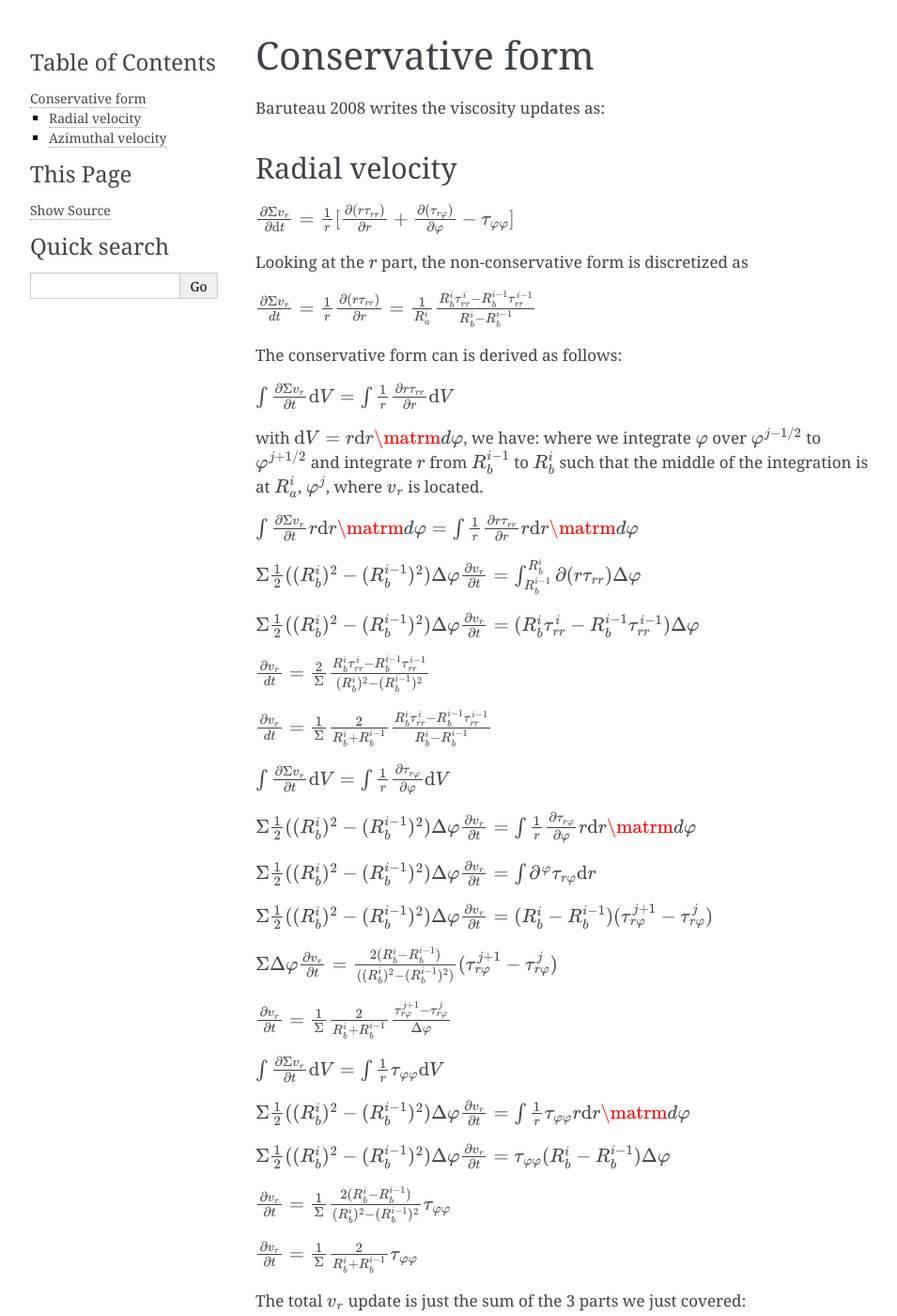
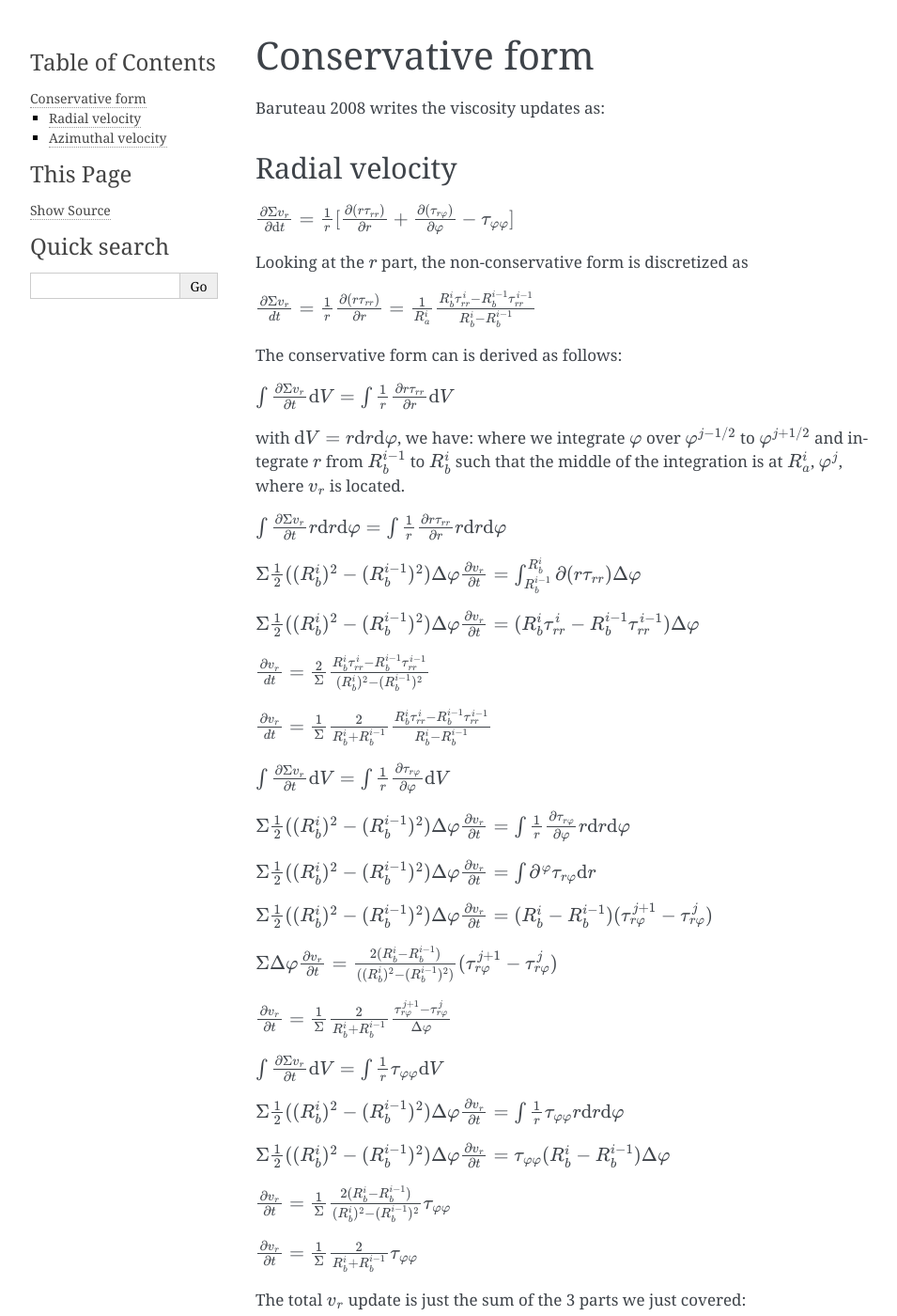
Before and after one commit to rometsch/fargocpt, a Sphinx documentation site: the page built from docs/source/Numerics/conservative_viscosity_update.md, in a window 1280 px wide and 1400 px high. Shown: the whole window at 94% size, without its empty margins (148-1103 px from the left). Built offline with Sphinx 7.4.7, drawn with Linux system fonts in a browser that asks for light colours; some of the changed text lies outside the part shown.

Commit message:
fix some issues in old docu

```diff
--- a/docs/source/Numerics/conservative_viscosity_update.md
+++ b/docs/source/Numerics/conservative_viscosity_update.md
@@ -14,12 +14,12 @@ The conservative form can is derived as follows:
 
 $\int \frac{\partial \Sigma v_r}{\partial t} \mathrm{d}V = \int \frac{1}{r}\frac{\partial r \tau_{rr}}{\partial r} \mathrm{d}V$
 
-with $\mathrm{d}V = r \mathrm{d}r \matrm{d} \varphi$, we have: where we
+with $\mathrm{d}V = r \mathrm{d}r \mathrm{d} \varphi$, we have: where we
 integrate $\varphi$ over $\varphi^{j-1/2}$ to $\varphi^{j+1/2}$
 and integrate $r$ from $R_b^{i-1}$ to $R_b^i$ such that the middle of the
 integration is at $R_a^i$, $\varphi^j$,  where $v_r$ is located.
 
-$\int \frac{\partial \Sigma v_r}{\partial t} r \mathrm{d}r \matrm{d} \varphi = \int \frac{1}{r}\frac{\partial r \tau_{rr}}{\partial r} r \mathrm{d}r \matrm{d} \varphi$
+$\int \frac{\partial \Sigma v_r}{\partial t} r \mathrm{d}r \mathrm{d} \varphi = \int \frac{1}{r}\frac{\partial r \tau_{rr}}{\partial r} r \mathrm{d}r \mathrm{d} \varphi$
 
 $\Sigma \frac{1}{2}((R_b^i)^2 - (R_b^{i-1})^2) \Delta \varphi \frac{\partial v_r}{\partial t} = \int^{R_b^i}_{R_b^{i-1}} \partial (r \tau_{rr}) \Delta\varphi$
 
@@ -32,7 +32,7 @@ $\frac{\partial v_r}{dt} = \frac{1}{\Sigma}\frac{2}{R_b^i + R_b^{i-1}} \frac{R_b
 
 $\int \frac{\partial \Sigma v_r}{\partial t} \mathrm{d}V = \int \frac{1}{r}\frac{\partial \tau_{r\varphi}}{\partial \varphi} \mathrm{d}V$
 
-$\Sigma \frac{1}{2}((R_b^i)^2 - (R_b^{i-1})^2) \Delta \varphi \frac{\partial v_r}{\partial t} = \int \frac{1}{r}\frac{\partial \tau_{r\varphi}}{\partial \varphi}  r \mathrm{d}r \matrm{d} \varphi$
+$\Sigma \frac{1}{2}((R_b^i)^2 - (R_b^{i-1})^2) \Delta \varphi \frac{\partial v_r}{\partial t} = \int \frac{1}{r}\frac{\partial \tau_{r\varphi}}{\partial \varphi}  r \mathrm{d}r \mathrm{d} \varphi$
 
 $\Sigma \frac{1}{2}((R_b^i)^2 - (R_b^{i-1})^2) \Delta \varphi \frac{\partial v_r}{\partial t} = \int \partial^{\varphi} \tau_{r\varphi}  \mathrm{d}r$
 
@@ -47,7 +47,7 @@ $\frac{\partial v_r}{\partial t} = \frac{1}{\Sigma} \frac{2}{R_b^i + R_b^{i-1}}
 
 $\int \frac{\partial \Sigma v_r}{\partial t} \mathrm{d}V = \int \frac{1}{r} \tau_{\varphi\varphi} \mathrm{d}V$
 
-$\Sigma \frac{1}{2}((R_b^i)^2 - (R_b^{i-1})^2) \Delta \varphi \frac{\partial v_r}{\partial t} = \int \frac{1}{r}\tau_{\varphi \varphi}  r \mathrm{d}r \matrm{d} \varphi$
+$\Sigma \frac{1}{2}((R_b^i)^2 - (R_b^{i-1})^2) \Delta \varphi \frac{\partial v_r}{\partial t} = \int \frac{1}{r}\tau_{\varphi \varphi}  r \mathrm{d}r \mathrm{d} \varphi$
 
 $\Sigma \frac{1}{2}((R_b^i)^2 - (R_b^{i-1})^2) \Delta \varphi \frac{\partial v_r}{\partial t} = \tau_{\varphi \varphi}  (R_b^i - R_b^{i-1}) \Delta \varphi$
 
@@ -76,7 +76,7 @@ Considering both these things, the velocity update in Masset 2002:
 
   $\frac{\partial \Sigma l}{\partial t} = \frac{1}{r}\frac{\partial (r^2 \tau_{r\varphi})}{\partial r} + \frac{\partial (\tau_{\varphi \varphi})}{\partial \varphi}$
 
-Again we integrate over $\mathrm{d}V = r \mathrm{d}r \matrm{d} \varphi$, we
+Again we integrate over $\mathrm{d}V = r \mathrm{d}r \mathrm{d} \varphi$, we
 have: we have $\varphi$ ranging over $\varphi^{j+1}$ to $\varphi^{j}$ and
 integrate $r$ from $R_a^{i+1}$ to $R_a^i$ such that the middle of the
 integration is at $R_b^i$, $\varphi^{j-1/2}$, where $v_\varphi$ is located.
@@ -85,7 +85,7 @@ integration is at $R_b^i$, $\varphi^{j-1/2}$, where $v_\varphi$ is located.
 
   $\int \frac{\partial \Sigma l}{\partial t} \mathrm{d}V = \int \frac{1}{r}\frac{\partial (r^2 \tau_{r\varphi})}{\partial r} \mathrm{d}V$
 
-  $\int \frac{\partial \Sigma l}{\partial t} r \mathrm{d}r \matrm{d} \varphi = \int \partial (r^2 \tau_{r\varphi})\matrm{d} \varphi$
+  $\int \frac{\partial \Sigma l}{\partial t} r \mathrm{d}r \mathrm{d} \varphi = \int \partial (r^2 \tau_{r\varphi})\mathrm{d} \varphi$
 
 
   $\frac{1}{2}((R_a^{i+1})^2 - (R_a^i)^2) \Delta \varphi \frac{\partial \Sigma l}{\partial t} = ((R_a^{i+1})^2 \tau_{r\varphi}^{i+1} - (R_a^{i})^2 \tau_{r\varphi}^{i}) \Delta \varphi$
```
Also changed, not shown: docs/source/Numerics/implicit_viscosity.md (+100 -118 lines).
